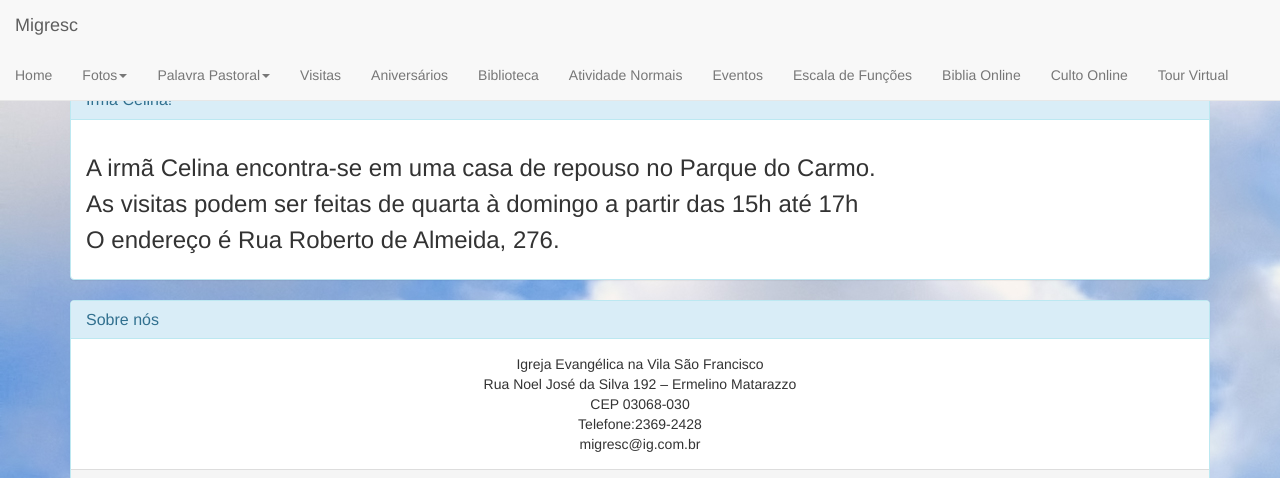
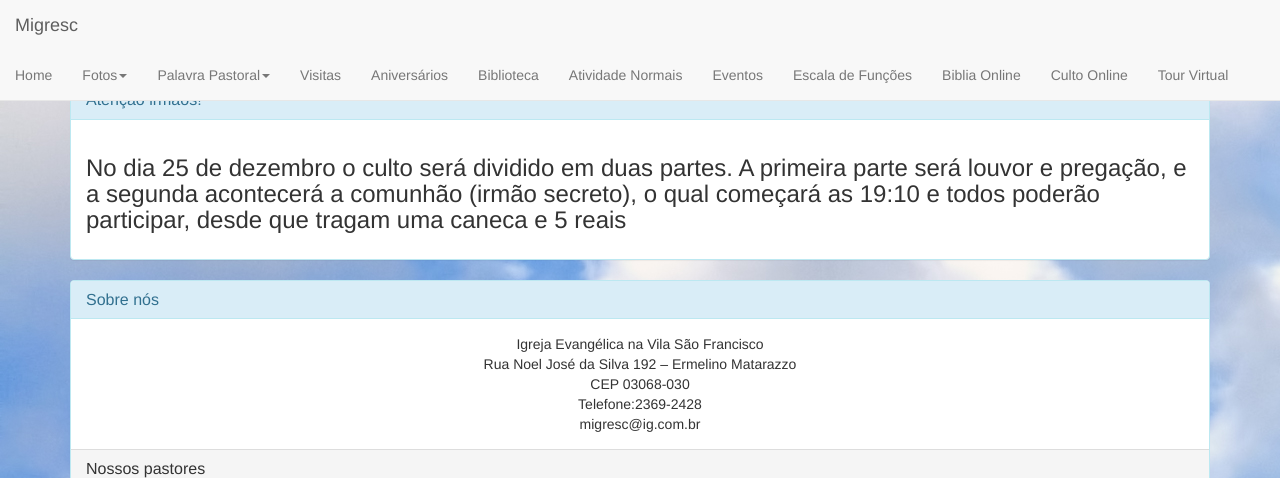
Before and after one commit to Migresc/migresc_site, a PHP site: page / in a window 1280 px wide. Shown: the top 478 px of the page. Run offline with PHP 8.4, Linux system fonts and the light colour scheme; some libraries are stand-ins or nearby versions; grey boxes are pictures that could not be loaded.

Commit message:
Atualizacao

```diff
--- a/index.php
+++ b/index.php
@@ -1,13 +1,13 @@
 <?php include 'header.html';?>
 <div class="panel panel-info">
     <div class="panel-heading">
-        <h3 class="panel-title">Irmã Celina!</h3>
+        <h3 class="panel-title">Atenção irmãos!</h3>
     </div>
     <div class="panel-body">
         <h3 >
-            A irmã Celina encontra-se em uma casa de repouso no Parque do Carmo.</p>
-            As visitas podem ser feitas de quarta à domingo a partir das 15h até 17h</p>
-            O endereço é Rua Roberto de Almeida, 276.</p>
+            No dia 25 de dezembro o culto será dividido em duas partes.
+            A primeira parte será louvor e pregação, e a segunda acontecerá a comunhão (irmão secreto),
+            o qual começará as 19:10 e todos poderão participar, desde que tragam uma caneca e 5 reais</p>
         </h3>
     </div>
 </div>
```
Also changed, not shown: eventos.php (+6 -11 lines).
